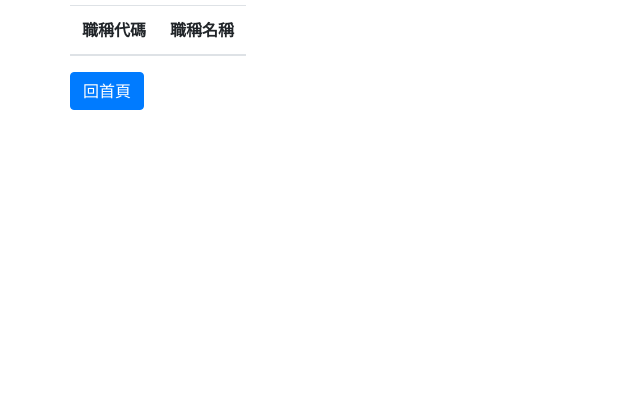
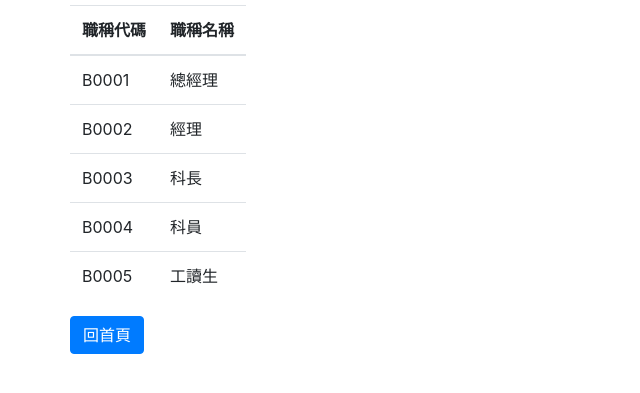
Before and after one commit to sculouis/TestBootstrap, a plain HTML site: page title.html in a window 1280 px wide. Shown: the part 51-444 px from the top of the page, without its empty margins (0-640 px from the left). Drawn offline with nearby package versions, Linux system fonts and the light colour scheme.

Commit message:
basic js program

```diff
--- a/data/items.json
+++ b/data/items.json
@@ -2,49 +2,54 @@
         "empId": "A0001",
         "empName": "張三",
         "gender": "1",
-        "depId": "D0001",
+        "id": "D0001",
         "titleId": "1"
     },
     {
         "empId": "A0002",
         "empName": "李四",
         "gender": "2",
-        "depId": "D0002",
+        "id": "D0002",
         "titleId": "2"
     },
     {
-        "depId":"A0001"
-        ,"depName":"財務部"
+        "id":"A0001"
+        ,"name":"財務部"
         ,"kind":"dep"
     },
     {
-        "depId":"A0002"
-        ,"depName":"業務部"
+        "id":"A0002"
+        ,"name":"業務部"
         ,"kind":"dep"
     },
     {
-        "depId":"A0002"
-        ,"depName":"研發部"
+        "id":"A0002"
+        ,"name":"研發部"
         ,"kind":"dep"
     },
     {
-        "depId":"B0001"
-        ,"depName":"總經理"
+        "id":"B0001"
+        ,"name":"總經理"
         ,"kind":"title"
     },
     {
-        "depId":"B0002"
-        ,"depName":"經理"
+        "id":"B0002"
+        ,"name":"經理"
         ,"kind":"title"
     },
     {
-        "depId":"B0003"
-        ,"depName":"科長"
+        "id":"B0003"
+        ,"name":"科長"
         ,"kind":"title"
     },
     {
-        "depId":"B0004"
-        ,"depName":"科員"
+        "id":"B0004"
+        ,"name":"科員"
+        ,"kind":"title"
+    },
+    {
+        "id":"B0005"
+        ,"name":"工讀生"
         ,"kind":"title"
     }
 
--- a/scripts/title.js
+++ b/scripts/title.js
@@ -1,7 +1,37 @@
 $(document).ready(function () {
+
+    //* 增加表格列
+    function addRowData(items){
+        console.log("data type:" + typeof items);
+        //json data intrduction
+        //寫log
+        //陣列函數
+        //比較運算式
+        //過濾為職稱
+        var titles = items.filter(function(item){
+            return item.kind == "title";
+        })
+        //取得每一筆
+        titles.forEach(function(item) {
+            console.log(item);
+        });
+        //轉換成html要呈現的tag
+        var titleTable = $("#titleTable > tbody");
+
+        var tagTitles = titles.map(function(title){
+            return "<tr><td>" + title.id +  "</td><td>" + title.name +  "</td></tr>";
+
+        })
+
+        tagTitles.forEach(function(item){
+            titleTable.append(item);
+        })
+    }
+
     $.getJSON("data/items.json",
         function (data, textStatus, jqXHR) {
             console.log(data);
+            addRowData(data);
         }
     );
 });
--- a/title.html
+++ b/title.html
@@ -13,7 +13,7 @@
       <div class="container">
           <h1>職稱代碼</h1>
           <div class="row">
-              <table class="table table-hover table-inverse table-responsive">
+              <table class="table table-hover table-inverse table-responsive" id="titleTable">
                   <thead class="thead-inverse">
                       <tr>
                           <th>職稱代碼</th>
```
Also changed, not shown: 1 other file.
